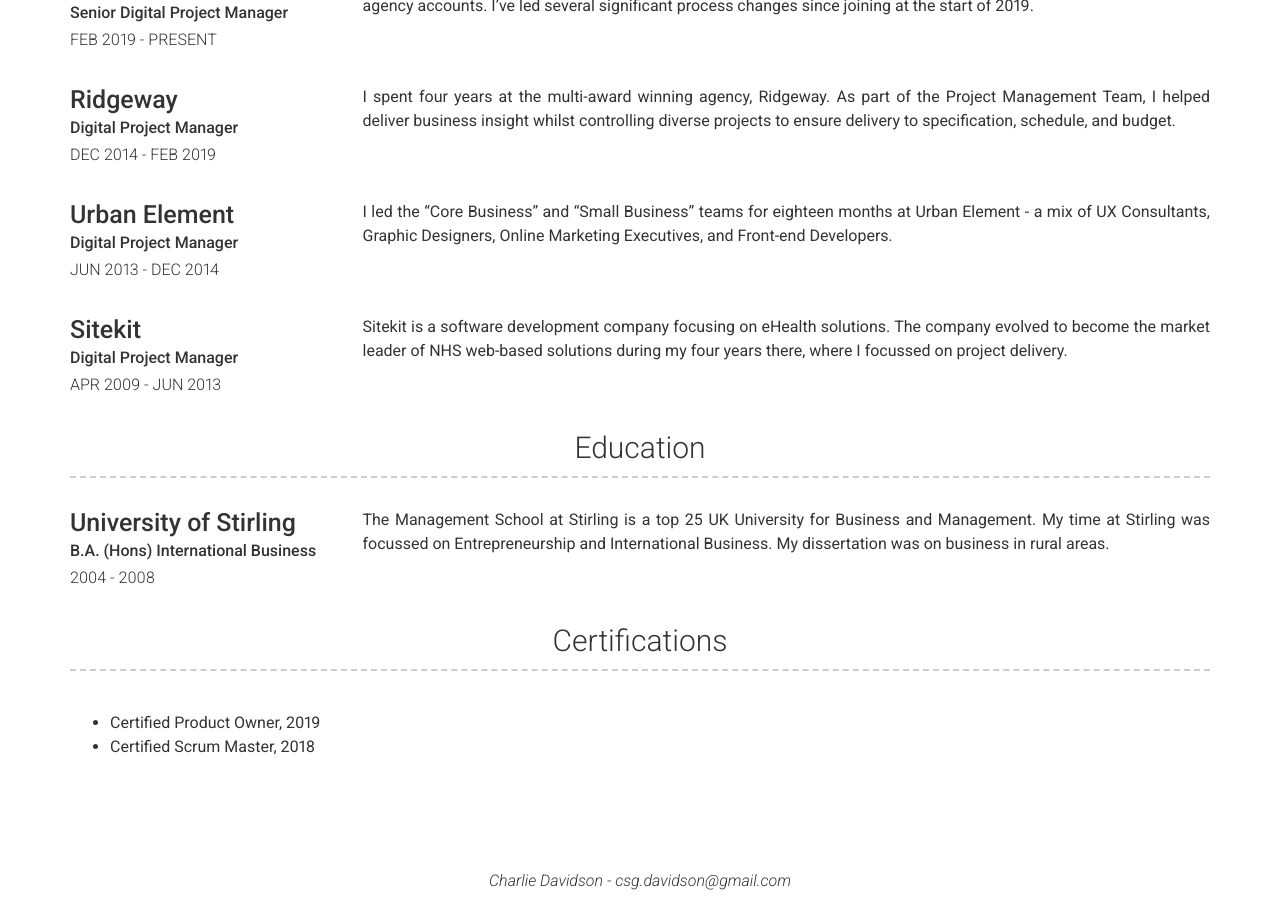
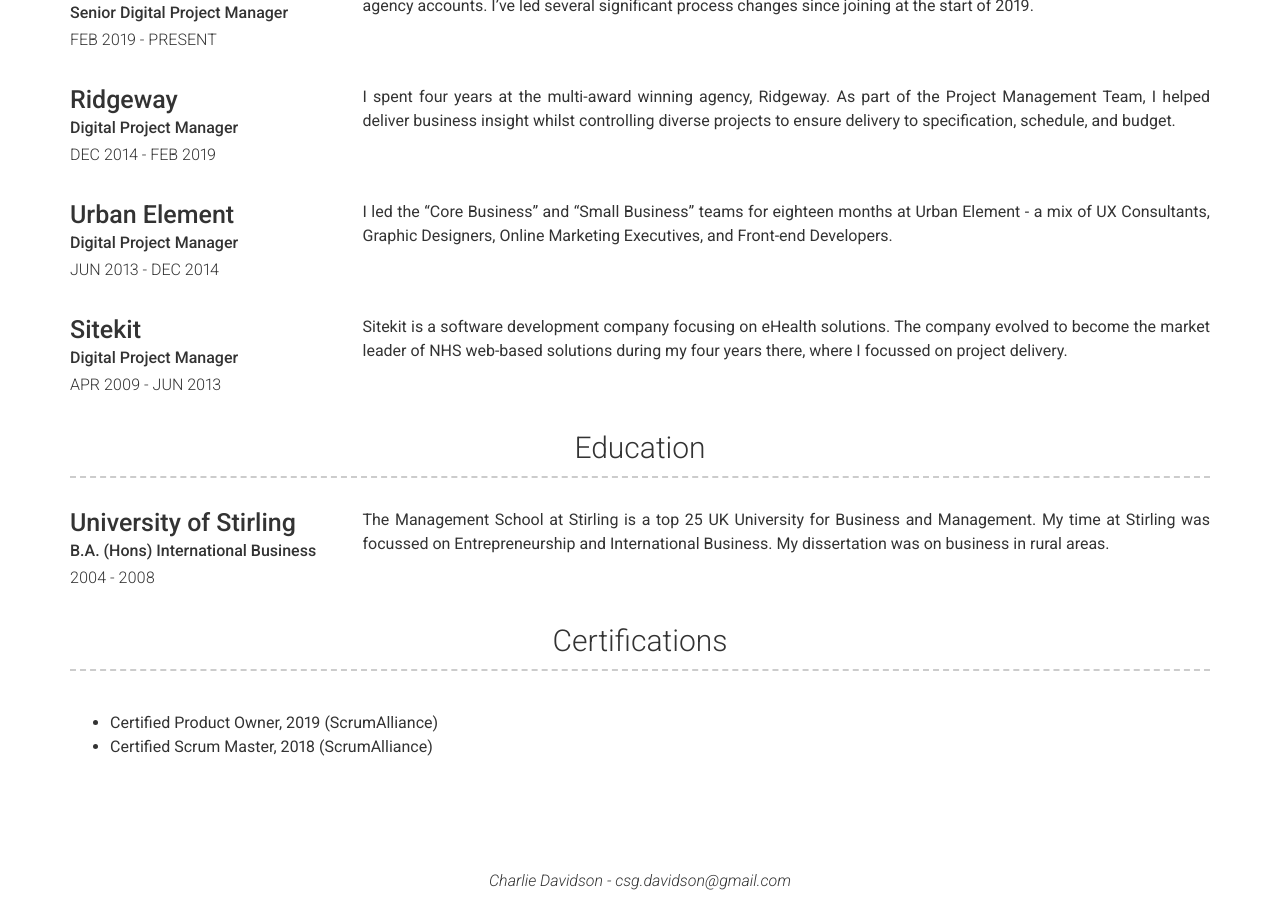
Before and after one commit to csgdavidson/Charlie-Davidson2, a Jekyll site: the page built from index.md, in a window 1280 px wide and 900 px high, scrolled down 777 px. Built offline with Jekyll 4.4.1, drawn with Linux system fonts in a browser that asks for light colours; nearby versions of some CDN libraries.

Commit message:
Update _config.yml

```diff
--- a/_config.yml
+++ b/_config.yml
@@ -34,8 +34,8 @@ projects_title: Achievements
 # More Section
 more_title: Certifications
 more_content: | # this will include new lines to allow paragraphs
-  - Certified Product Owner, 2019
-  - Certified Scrum Master, 2018
+  - Certified Product Owner, 2019 (ScrumAlliance)
+  - Certified Scrum Master, 2018 (ScrumAlliance)
 
 # Footer
 footer_show_references: false
```
